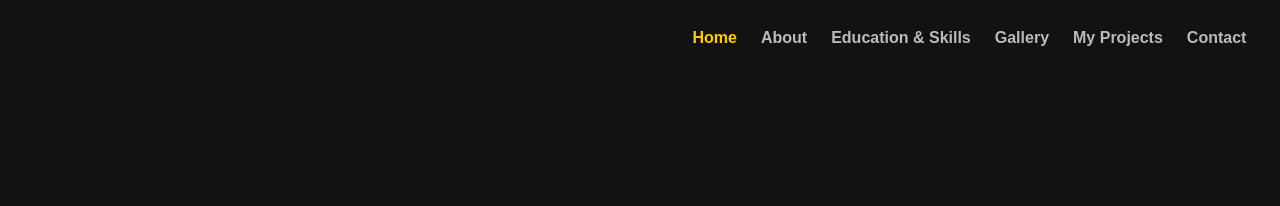
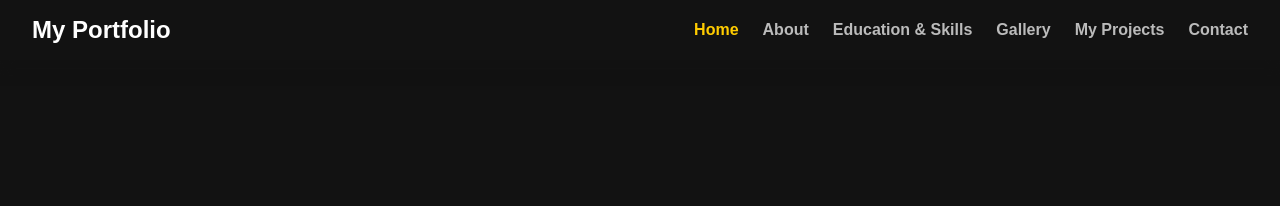
Before and after one commit to Valiant-m/portfolio, a plain HTML site: page index.html in a window 1280 px wide. Shown: the top 206 px of the page. Drawn offline with Linux system fonts and the light colour scheme.

Commit message:
Adjust minor spacing

```diff
--- a/index.html
+++ b/index.html
@@ -3,7 +3,7 @@
 <head>
   <meta charset="UTF-8">
   <meta name="viewport" content="width=device-width, initial-scale=1.0">
-  <title>Portfolio | One Page</title>
+  <title>My Portfolio</title>
   <link rel="icon" type="image/x-icon" href="assets/images/fav.png">
   <link rel="stylesheet" href="style/index.css">
 </head>
@@ -12,6 +12,8 @@
   <!-- =============== Nav Bar =============== -->
   <nav class="nav-box">
     <div class="top-nav">
+      <h1>My Portfolio</h1>
+      <div class="nav-links">
         <a href="#home" class="active">Home</a>
         <a href="#about">About</a>
         <a href="#resume">Education & Skills</a>
@@ -19,7 +21,9 @@
         <a href="#portfolio">My Projects</a>
         <a href="#contact">Contact</a>
       </div>
+    </div>
   </nav>
+
 
   <!-- ================= Home ================= -->
   <section id="home" class="landing-wrapper">
--- a/js/index.js
+++ b/js/index.js
@@ -26,7 +26,7 @@ navLinks.forEach(link => {
     const section = document.getElementById(sectionId);
 
     // Smooth scroll with offset
-    const yOffset = -40;
+    const yOffset = -72;
     const y = section.getBoundingClientRect().top + window.pageYOffset + yOffset;
 
     window.scrollTo({ top: y, behavior: "smooth" });
@@ -40,7 +40,7 @@ window.addEventListener("scroll", () => {
   let current = "";
 
   sections.forEach(section => {
-    const sectionTop = section.offsetTop - 80;
+    const sectionTop = section.offsetTop - 85 ;
     const sectionHeight = section.clientHeight;
 
     if (pageYOffset >= sectionTop && pageYOffset < sectionTop + sectionHeight) {
--- a/style/index.css
+++ b/style/index.css
@@ -12,7 +12,7 @@ body {
   display: block;
   min-height: 100vh;
   overflow-x: hidden;
-  padding-top: 70px;
+  padding-top: 20px;
 }
 
 p {
@@ -45,21 +45,35 @@ p {
 .nav-box {
   position: fixed;
   top: 0;
-  right: 0;
+  left: 0;
+  width: 100%;
   background-color: #121212;
-  border-radius: 1rem;
-  padding: 1rem 0.5rem;
-  margin: 1% 2% ;
+  border-radius: 0;
+  padding: 1rem 2rem;
+  margin: 0;
   box-shadow: 0 0.25rem 0.9rem #121212;
   z-index: 1000;
 }
 
 .top-nav {
   display: flex;
-  justify-content: flex-end;
+  justify-content: space-between;
+  align-items: center;
   gap: 1.5rem;
   flex-wrap: wrap;
 }
+
+.nav-links {
+  display: flex;
+  gap: 1.5rem;
+}
+
+.top-nav h1 {
+  margin: 0;
+  color: #fff;
+  font-size: 1.5rem;
+}
+
 
 .top-nav a {
   text-decoration: none;
@@ -308,7 +322,6 @@ p {
   font-size: 1rem;
   font-style: italic;
   color: #bbb;
-  margin-top: 0.3rem;
 }
 
 .about-item p {
```
Lines whose indentation alone changed are shown as unchanged.
